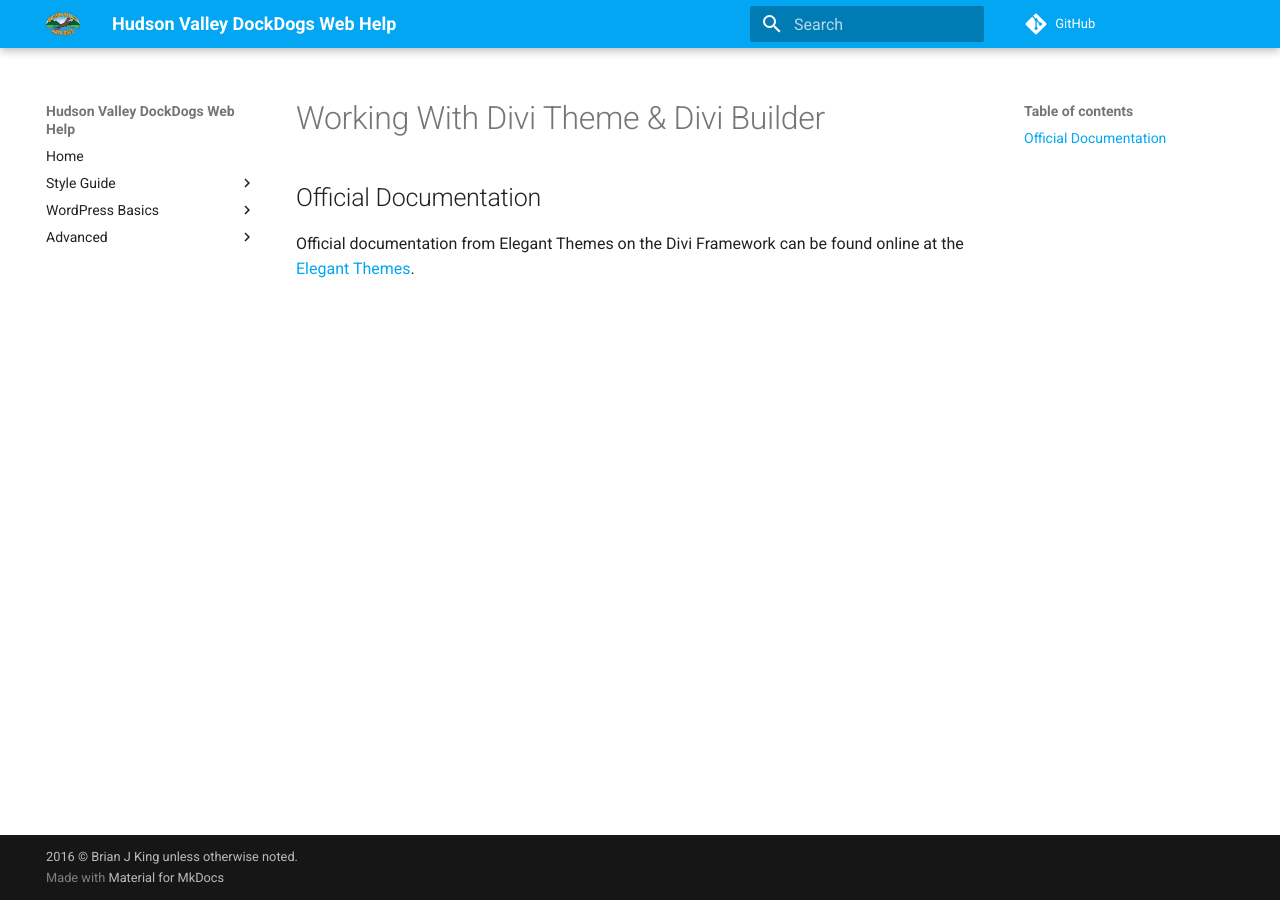
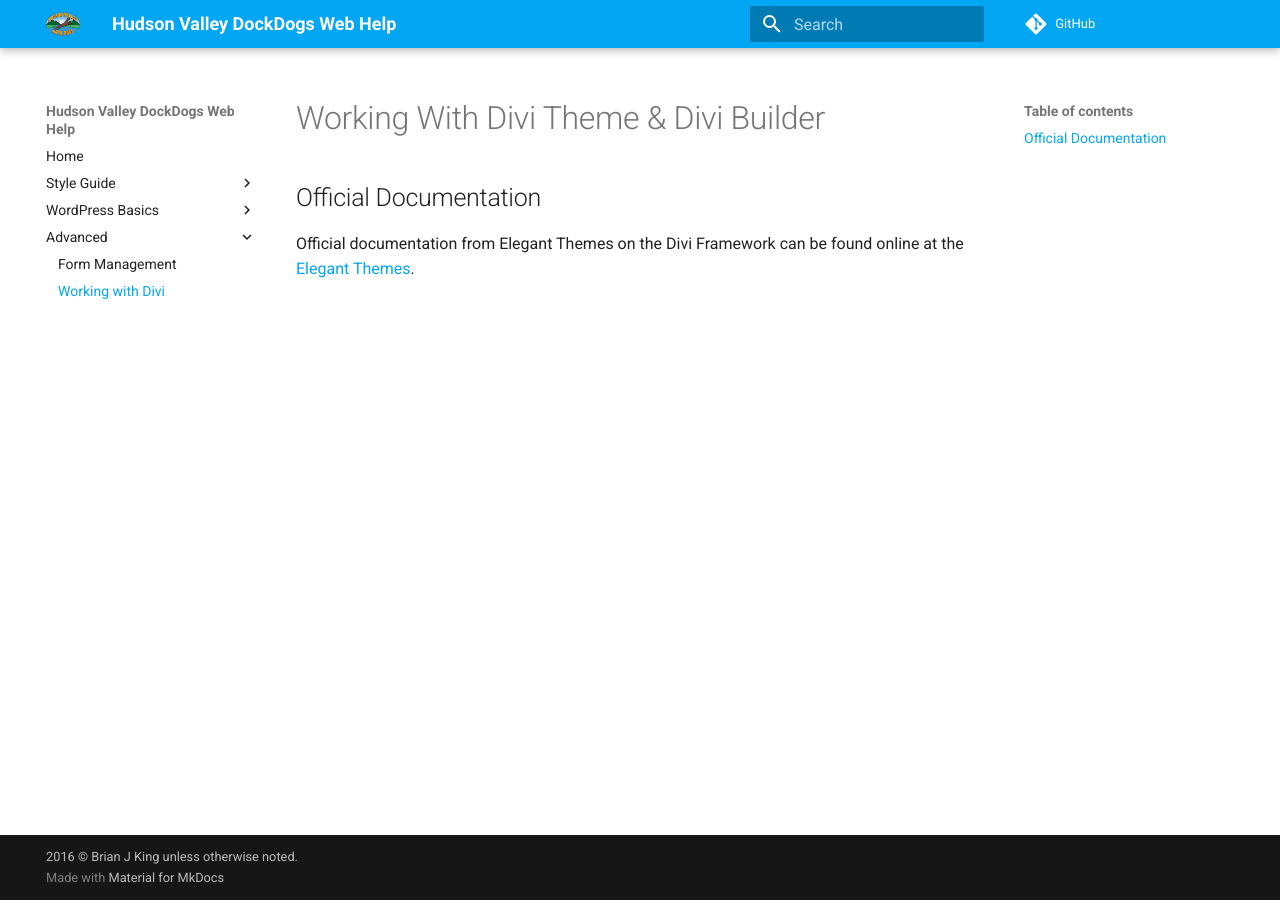
Before and after one commit to brianjking/hudsonvalleyhelp, an MkDocs documentation site: the page built from docs/advanced/divi.md, in a window 1280 px wide. Built offline with MkDocs 1.6.1 and Material for MkDocs 9.7.7, drawn with Linux system fonts in a browser that asks for light colours; comment, search, counter and statistics services are not loaded; old or Windows-style settings are respelled for this version of MkDocs.

Commit message:
Fixing mkdocs.yml

```diff
--- a/mkdocs.yml
+++ b/mkdocs.yml
@@ -16,7 +16,7 @@
     - Working with Forms: wordpress-basics/forms.md
 - Advanced:
     - Form Management: advanced/form-management.md
-    - Working with Divi: advanced-divi.md
+    - Working with Divi: advanced/divi.md
 theme: material
 markdown_extensions:
     - toc:
```
